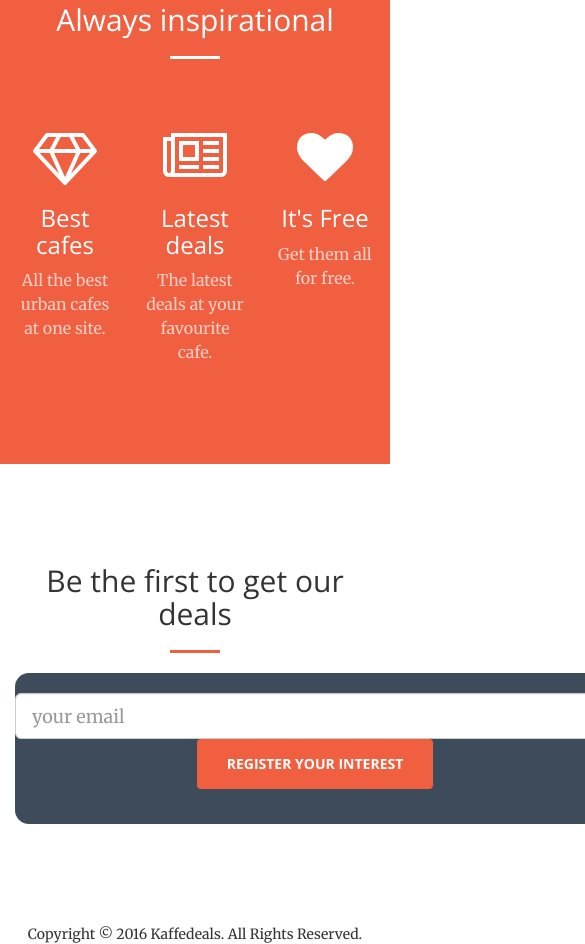
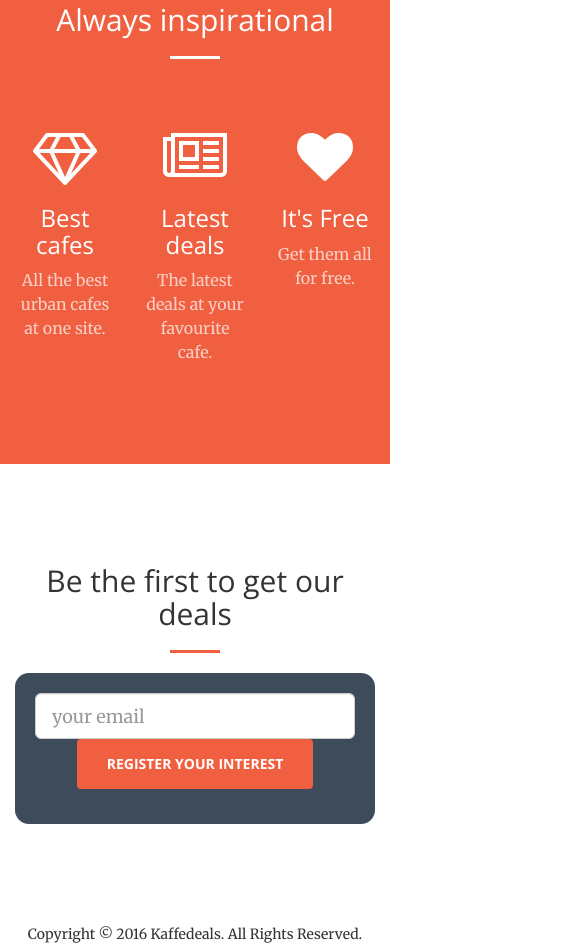
Before and after one commit to kaffedeals/kaffedeals.github.io, a plain HTML site: page index.html in a window 390 px wide. Shown: the part 1438-2382 px from the top of the page, 585 px wide, since content can reach past the window. Drawn offline with nearby package versions, Linux system fonts and the light colour scheme.

Commit message:
Fix mobile design

```diff
--- a/css/creative.css
+++ b/css/creative.css
@@ -495,3 +495,13 @@ body {
     margin: 0px auto;
     padding: 20px 0;
 }
+
+
+@media (max-width: 768px) {
+
+    .box {
+        width: 100%;
+        padding: 20px;
+    }
+
+}
```
